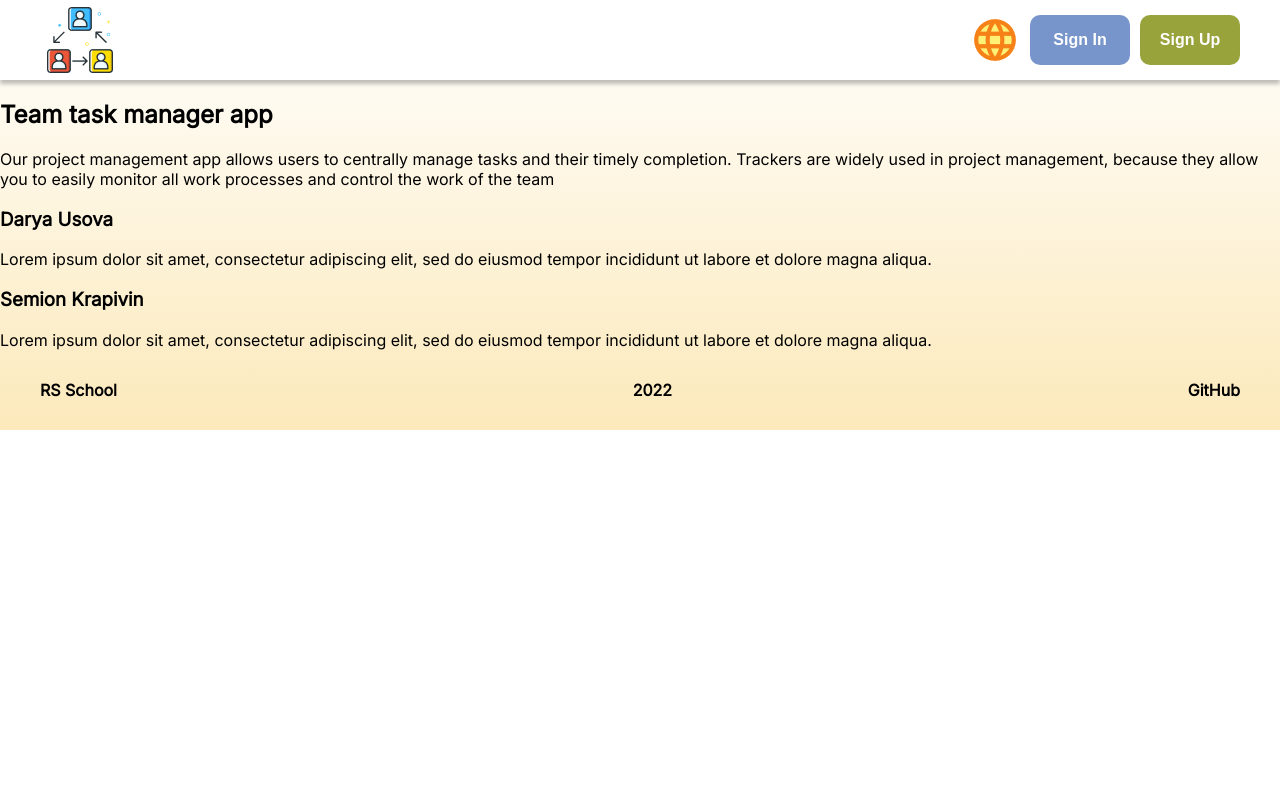
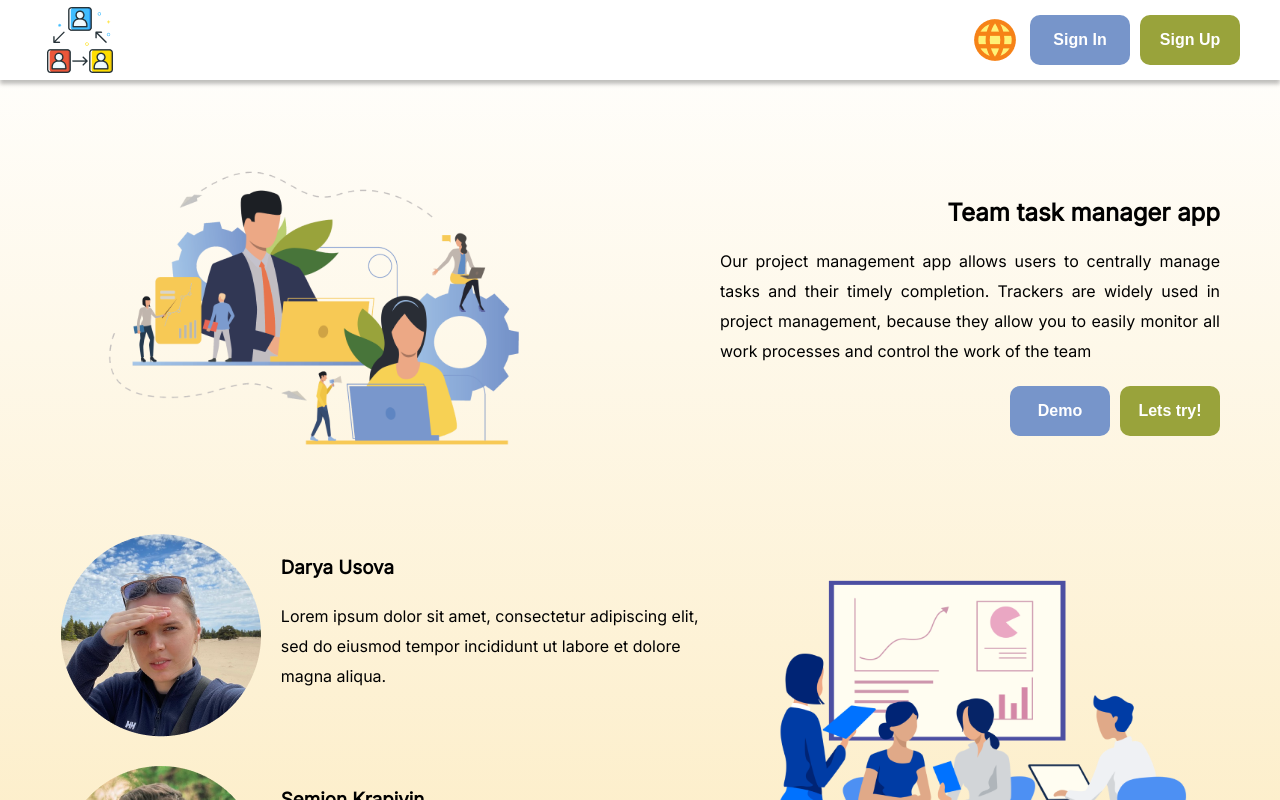
Before and after one commit to S4mm4ael/project-management-app, a React (Create React App) app: page / in a window 1280 px wide. Shown: the top 800 px of the page. Built offline with nearby package versions, Linux system fonts and the light colour scheme.

Commit message:
feat: add welcome page css for desktop

```diff
--- a/src/components/WelcomePage/WelcomePage.module.css
+++ b/src/components/WelcomePage/WelcomePage.module.css
@@ -0,0 +1,68 @@
+
+.welcome__section{
+  display: flex;
+  align-items: center;
+  justify-content: space-between;
+  flex-direction: column;
+  padding: 0 40px;
+}
+.welcome__top{
+  display: flex;
+  align-items: center;
+  justify-content: space-between;
+  flex-direction: row;
+}
+.welcome__img{
+  height: 450px;
+}
+.welcome__left{
+  width: 660px;
+}
+.welcome__right{
+  display: flex;
+  flex-direction: column;
+  justify-content: end;
+}
+.button__container{
+    display: flex;
+    margin-top: 20px;
+    gap: 10px;
+    justify-content: end;
+}
+.sign__in{
+    background-color: #7795CA ;
+}
+.sign__up{
+    background-color: #99A33B ;
+}
+h1{
+  text-align: end;
+}
+h3{
+  font-weight: 1000;
+}
+article{
+  width: 500px;
+  text-align: justify;
+  line-height: 30px;
+}
+.team{
+  display: flex;
+  justify-content: space-between;
+  gap: 10px;
+}
+.team__left{
+  display: flex;
+  flex-direction: column;
+  gap: 20px;
+
+}
+.team__item{
+  display: flex;
+  line-height: 30px;
+  gap: 20px;
+}
+
+.team__text{
+  width: 420px;
+}
--- a/src/components/WelcomePage/WelcomePage.tsx
+++ b/src/components/WelcomePage/WelcomePage.tsx
@@ -2,7 +2,10 @@ import { useAuth } from '../hook/useAuth';
 import Header from '../Header/Header';
 import Footer from '../Footer/Footer';
 import styles from './WelcomePage.module.css';
-import React from 'react';
+import welcome from '../../assets/img/welcome-left.png';
+import team from '../../assets/img/team-right.png';
+import dasha from '../../assets/img/dasha.png';
+import sam from '../../assets/img/sam.png';
 
 function WelcomePage() {
   const token = localStorage.getItem('token');
@@ -26,7 +29,9 @@ function WelcomePage() {
         <Header />
         <section className={styles.welcome__section}>
           <div className={styles.welcome__top}>
-            <div className={styles.welcome__left}></div>
+            <div className={styles.welcome__left}>
+              <img className={styles.welcome__img} src={welcome} alt="welcome" />
+            </div>
             <div className={styles.welcome__right}>
               <div className={styles.right__text}>
                 <h1>Team task manager app</h1>
@@ -35,13 +40,19 @@ function WelcomePage() {
                   completion. Trackers are widely used in project management, because they allow you
                   to easily monitor all work processes and control the work of the team
                 </article>
+                <div className={styles.button__container}>
+                  <button className={styles.sign__in}>Demo</button>
+                  <button className={styles.sign__up}>Lets try!</button>
+                </div>
               </div>
             </div>
           </div>
           <div className={styles.team}>
             <div className={styles.team__left}>
               <div className={styles.team__item}>
-                <div className={styles.team__photo}></div>
+                <div className={styles.team__photo}>
+                  <img src={dasha} alt="dasha" />
+                </div>
                 <div className={styles.team__text}>
                   <h3>Darya Usova</h3>
                   <div className={styles.text__paragraph}>
@@ -51,7 +62,9 @@ function WelcomePage() {
                 </div>
               </div>
               <div className={styles.team__item}>
-                <div className={styles.team__photo}></div>
+                <div className={styles.team__photo}>
+                  <img src={sam} alt="sam" />
+                </div>
                 <div className={styles.team__text}>
                   <h3>Semion Krapivin</h3>
                   <div className={styles.text__paragraph}>
@@ -61,7 +74,9 @@ function WelcomePage() {
                 </div>
               </div>
             </div>
-            <div className={styles.team__right}></div>
+            <div className={styles.team__right}>
+              <img className={styles.welcome__img} src={team} alt="team" />
+            </div>
           </div>
         </section>
         <Footer />
```
